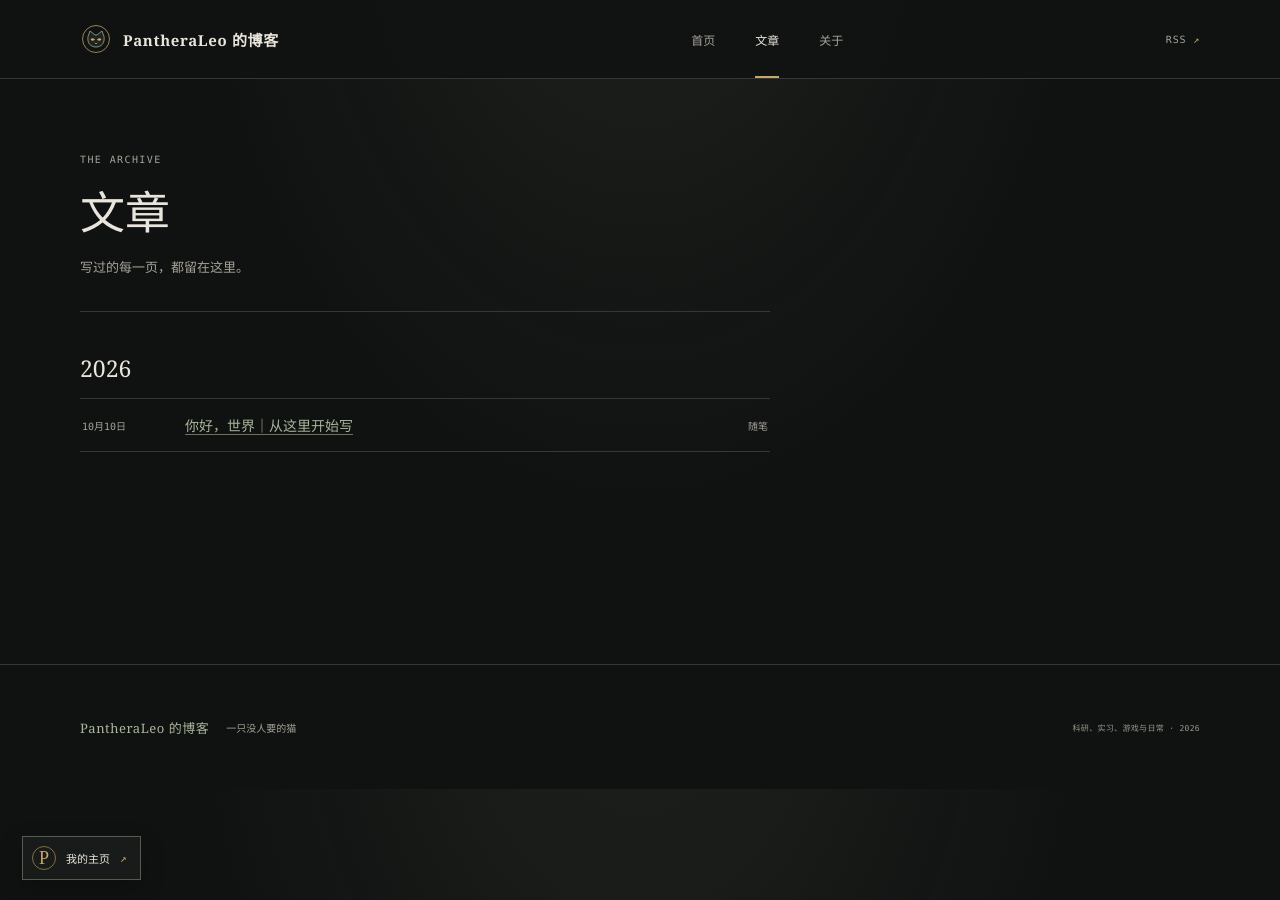
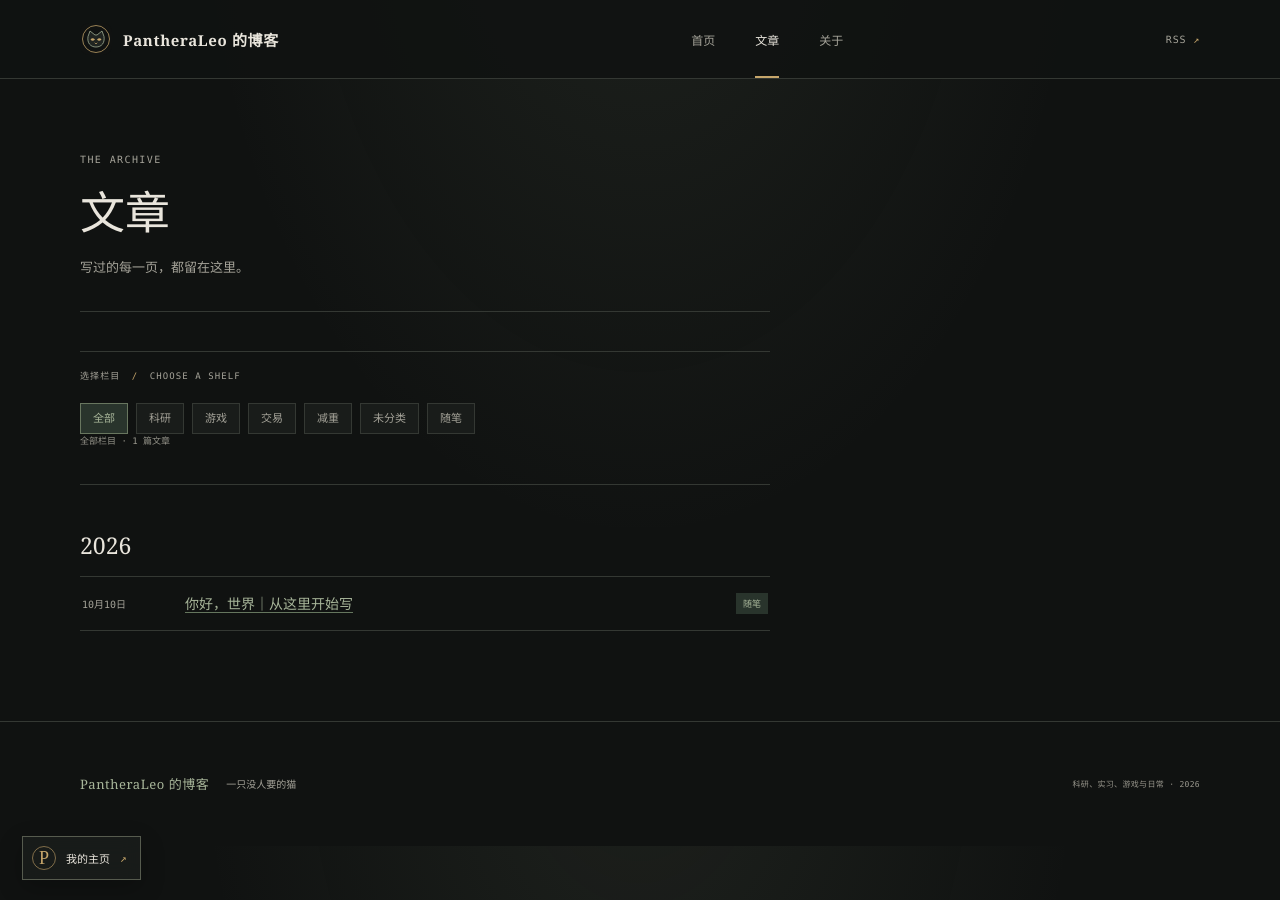
Before and after one commit to PantheraLeo14/PantheraLeo14.github.io, a Jekyll site: the page built from archives.html, in a window 1280 px wide. Built offline with Jekyll 4.4.1, drawn with Linux system fonts in a browser that asks for light colours.

Commit message:
Add article category filters

```diff
--- a/_config.yml
+++ b/_config.yml
@@ -8,6 +8,11 @@ baseurl: ""
 
 permalink: /:year/:month/:day/:title/
 markdown: kramdown
+post_categories:
+  - 科研
+  - 游戏
+  - 交易
+  - 减重
 kramdown:
   input: GFM
   syntax_highlighter: rouge
--- a/archives.html
+++ b/archives.html
@@ -5,21 +5,57 @@ description: 写过的每一页，都留在这里。
 permalink: /archives/
 kicker: THE ARCHIVE
 ---
+{% if site.posts.size > 0 %}
+<section class="archive-filters" data-archive-filters aria-label="文章栏目筛选">
+  <p class="filter-heading">选择栏目 <span>/</span> CHOOSE A SHELF</p>
+  <div class="category-filters" role="group" aria-label="按栏目筛选文章">
+    <button class="category-filter" type="button" data-category="all" aria-pressed="true">全部</button>
+    {% for category_name in site.post_categories %}
+      <button class="category-filter" type="button" data-category="{{ category_name | escape }}" aria-pressed="false">{{ category_name | escape }}</button>
+    {% endfor %}
+    <button class="category-filter" type="button" data-category="未分类" aria-pressed="false">未分类</button>
+    {% assign sorted_categories = site.categories | sort %}
+    {% for category in sorted_categories %}
+      {% assign category_name = category[0] %}
+      {% unless site.post_categories contains category_name %}
+        {% unless category_name == '未分类' %}
+          <button class="category-filter" type="button" data-category="{{ category_name | escape }}" aria-pressed="false">{{ category_name | escape }}</button>
+        {% endunless %}
+      {% endunless %}
+    {% endfor %}
+  </div>
+  <p class="archive-status" id="archive-status" aria-live="polite"></p>
+</section>
+{% endif %}
 {% assign current_year = '' %}
 {% for post in site.posts %}
   {% assign post_year = post.date | date: '%Y' %}
   {% if post_year != current_year %}
-    {% unless forloop.first %}</div>{% endunless %}
-    <h2 class="archive-year">{{ post_year }}</h2>
-    <div class="archive-list">
+    {% unless forloop.first %}</div></section>{% endunless %}
+    <section class="archive-year-group" data-year-group>
+      <h2 class="archive-year">{{ post_year }}</h2>
+      <div class="archive-list">
     {% assign current_year = post_year %}
   {% endif %}
-  <article class="archive-row">
+  <article class="archive-row" data-categories="{% if post.categories.size > 0 %}{{ post.categories | join: '|' | escape }}{% else %}未分类{% endif %}">
     <time datetime="{{ post.date | date_to_xmlschema }}">{{ post.date | date: '%m月%d日' }}</time>
     <a href="{{ post.url | relative_url }}">{{ post.title | escape }}</a>
-    {% if post.categories.size > 0 %}<span>{{ post.categories | first }}</span>{% endif %}
+    <span class="archive-row-categories">
+      {% if post.categories.size > 0 %}
+        {% for category in post.categories %}<span>{{ category | escape }}</span>{% endfor %}
+      {% else %}
+        <span>未分类</span>
+      {% endif %}
+    </span>
   </article>
-  {% if forloop.last %}</div>{% endif %}
+  {% if forloop.last %}</div></section>{% endif %}
 {% else %}
   <div class="empty-state archive-empty"><span class="empty-icon" aria-hidden="true">✳</span><p>还没有文章，写下第一篇吧。</p></div>
 {% endfor %}
+{% if site.posts.size > 0 %}
+<div class="empty-state archive-filter-empty" id="archive-filter-empty" hidden>
+  <span class="empty-icon" aria-hidden="true">✳</span>
+  <p>这个栏目还没有文章。写一篇并设置对应分类，它就会出现在这里。</p>
+</div>
+<script src="{{ '/assets/js/archive-filter.js' | relative_url }}" defer></script>
+{% endif %}
--- a/assets/css/style.css
+++ b/assets/css/style.css
@@ -162,12 +162,25 @@ a:hover { color: var(--orange); }
 .simple-page-header h1, .error-page h1 { margin: 0; font: 500 clamp(34px, 5vw, 45px)/1.4 var(--serif); }
 .simple-page-header > p:last-child { margin: 12px 0 0; color: var(--muted); font: 13px/1.9 var(--serif); }
 .simple-page .article-content { max-width: 690px; padding-top: 0; }
-.archive-year { margin: 38px 0 11px; color: var(--green); font: 500 19px var(--mono); }
+.archive-filters { margin: 0 0 33px; padding: 17px 0 16px; border-top: 1px solid var(--line); border-bottom: 1px solid var(--line); }
+.filter-heading { margin: 0 0 12px; color: var(--muted); font: 9px/1.6 var(--mono); letter-spacing: .12em; }
+.filter-heading span { padding-inline: 5px; color: var(--orange); }
+.category-filters { display: flex; flex-wrap: wrap; gap: 8px; }
+.category-filter { padding: 8px 12px; border: 1px solid var(--line); background: var(--surface); color: var(--muted); cursor: pointer; font: 11px/1.2 var(--sans); transition: color .18s ease, background .18s ease, border-color .18s ease; }
+.category-filter:hover { border-color: #65715d; color: var(--ink); }
+.category-filter[aria-pressed="true"] { border-color: #68765f; background: var(--green-light); color: var(--green); }
+.category-filter:focus-visible { outline: 2px solid var(--orange); outline-offset: 3px; }
+.archive-status { min-height: 14px; margin: 11px 0 0; color: #96958b; font: 9px var(--mono); }
+.archive-year-group { margin-top: 30px; }
+.archive-year { margin: 0 0 11px; color: var(--green); font: 500 19px var(--mono); }
 .archive-list { border-top: 1px solid var(--line); }
-.archive-row { display: grid; grid-template-columns: 85px 1fr auto; align-items: center; gap: 18px; padding: 16px 2px; border-bottom: 1px solid var(--line); }
-.archive-row time, .archive-row > span { color: var(--muted); font: 10px var(--mono); }
+.archive-row { display: grid; grid-template-columns: 85px minmax(0, 1fr) auto; align-items: center; gap: 18px; padding: 16px 2px; border-bottom: 1px solid var(--line); }
+.archive-row time { color: var(--muted); font: 10px var(--mono); }
 .archive-row a { font: 14px var(--serif); }
 .archive-row a:hover { color: var(--green); }
+.archive-row-categories { display: flex; flex-wrap: wrap; justify-content: flex-end; gap: 5px; }
+.archive-row-categories span { padding: 4px 7px; background: var(--green-light); color: var(--green); font: 9px var(--mono); }
+.archive-row[hidden], .archive-year-group[hidden], .archive-filter-empty[hidden] { display: none; }
 .archive-empty { max-width: 690px; }
 .error-page { padding-top: 110px; padding-bottom: 130px; text-align: center; }
 .error-page .eyebrow { justify-content: center; }
@@ -217,8 +230,8 @@ a:hover { color: var(--orange); }
   .hero-actions { align-items: flex-start; flex-direction: column; gap: 13px; }
   .section-heading h2 { font-size: 22px; }
   .post-row time { font-size: 9px; }
-  .archive-row { grid-template-columns: 63px 1fr; gap: 11px; }
-  .archive-row > span { display: none; }
+  .archive-row { grid-template-columns: 63px minmax(0, 1fr); gap: 9px 11px; }
+  .archive-row-categories { grid-column: 2; justify-content: flex-start; }
   .article-shell { width: calc(100% - 38px); padding-top: 39px; }
   .article-header { padding-top: 44px; }
   .social-grid { grid-template-columns: 1fr; }
--- /dev/null
+++ b/assets/js/archive-filter.js
@@ -0,0 +1,42 @@
+(() => {
+  const filters = document.querySelector("[data-archive-filters]");
+  if (!filters) return;
+
+  const buttons = Array.from(filters.querySelectorAll("[data-category]"));
+  const rows = Array.from(document.querySelectorAll(".archive-row[data-categories]"));
+  const yearGroups = Array.from(document.querySelectorAll("[data-year-group]"));
+  const status = document.querySelector("#archive-status");
+  const emptyState = document.querySelector("#archive-filter-empty");
+
+  const applyFilter = (selectedCategory) => {
+    let visibleCount = 0;
+
+    rows.forEach((row) => {
+      const categories = (row.dataset.categories || "")
+        .split("|")
+        .map((category) => category.trim());
+      const matches = selectedCategory === "all" || categories.includes(selectedCategory);
+      row.hidden = !matches;
+      if (matches) visibleCount += 1;
+    });
+
+    yearGroups.forEach((group) => {
+      group.hidden = !group.querySelector(".archive-row:not([hidden])");
+    });
+
+    buttons.forEach((button) => {
+      button.setAttribute("aria-pressed", String(button.dataset.category === selectedCategory));
+    });
+
+    emptyState.hidden = visibleCount > 0;
+    status.textContent = selectedCategory === "all"
+      ? `全部栏目 · ${visibleCount} 篇文章`
+      : `栏目：${selectedCategory} · ${visibleCount} 篇文章`;
+  };
+
+  buttons.forEach((button) => {
+    button.addEventListener("click", () => applyFilter(button.dataset.category));
+  });
+
+  applyFilter("all");
+})();
```
Also changed, not shown: README.md.
